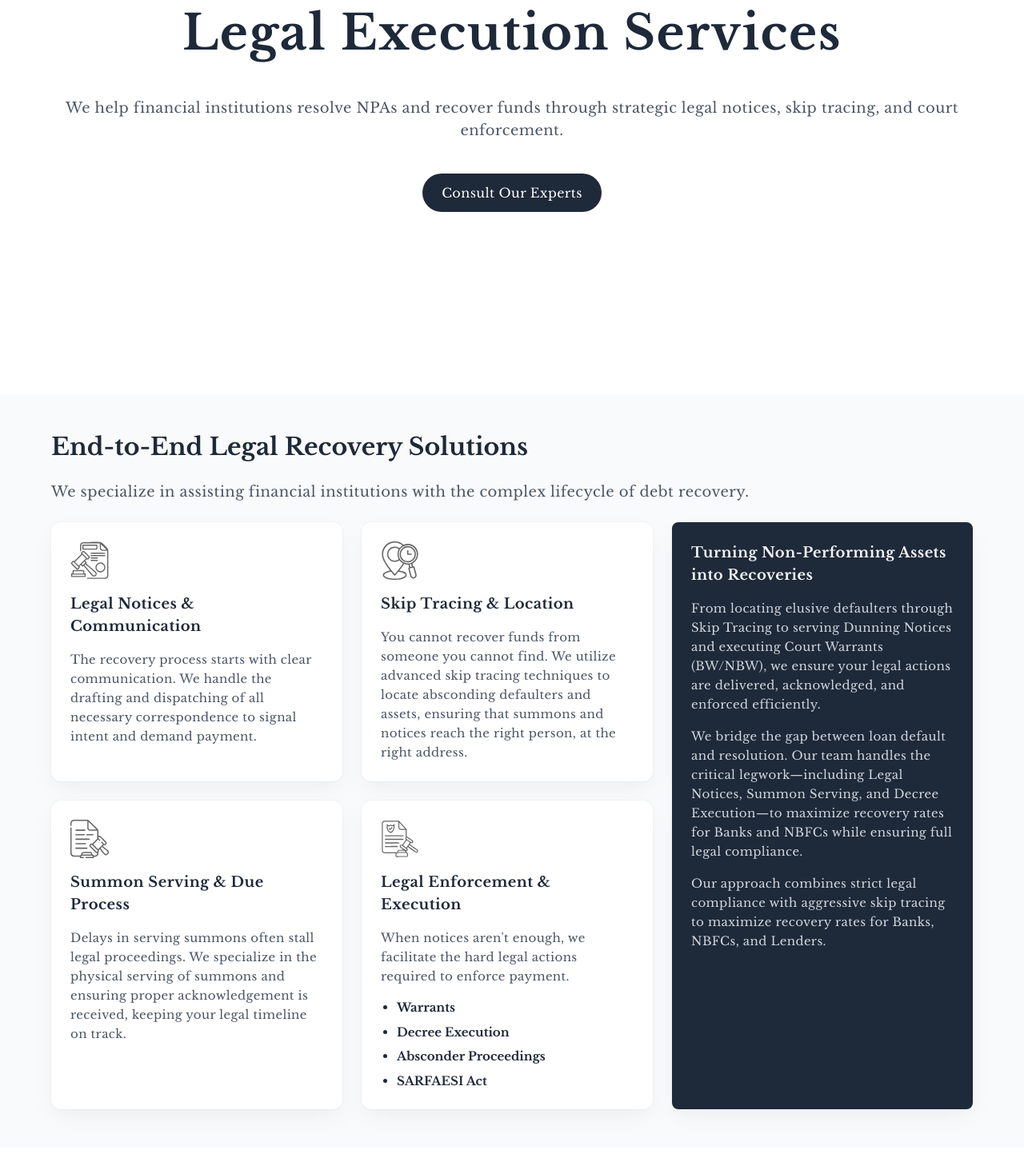
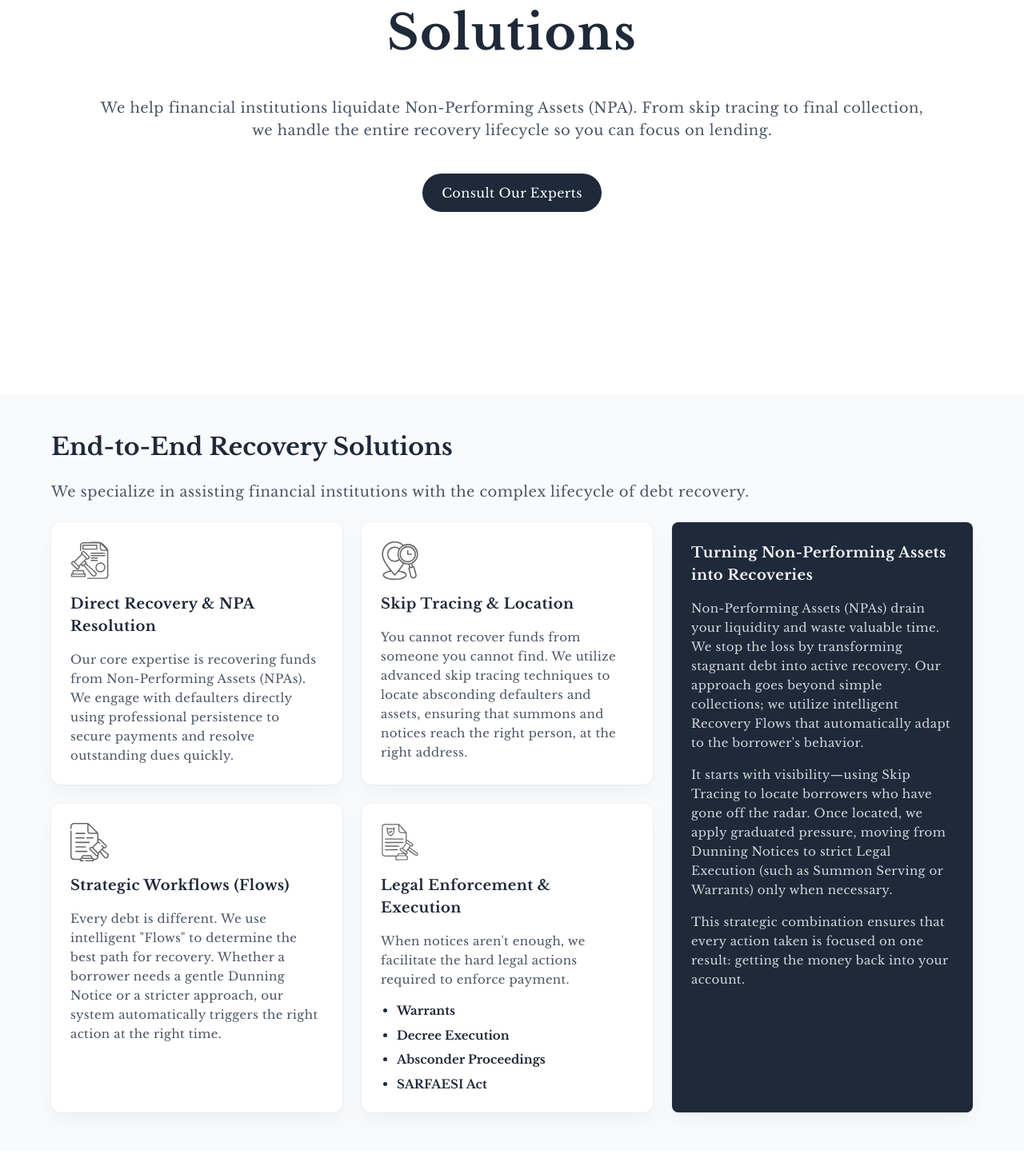
Before and after one commit to gautamitservices/wings-india-app, a Next.js app: page / in a window 1280 px wide. Shown: the part 307-1770 px from the top of the page at 80% size. Built offline with nearby package versions, Linux system fonts and the light colour scheme.

Commit message:
Content changed

```diff
--- a/app/page.js
+++ b/app/page.js
@@ -44,20 +44,18 @@ const list = [
 ];
 
 export default function Home() {
-  const [tooltipContent, setTooltipContent] = useState("");
-  const getRegionData = (geo) => {
-    return locationData.find((s) => s.state === geo.properties.NAME_1);
-  };
   return (
     <div className={libreBaskerville.className}>
       <div className={`flex h-fit min-h-screen tracking-wide bg-white`}>
         <div className="w-[90%] mx-auto h-full min-h-screen flex flex-col justify-center items-center">
           <h1 className="text-2xl md:text-4xl lg:text-6xl font-bold tracking-wide leading-10 lg:leading-20  text-center text-gray-800">
-            Professional Debt Recovery & Legal Execution Services
+            {/* Professional Debt Recovery & Legal Execution Services */}
+            Fast & Effective Debt Recovery Solutions
           </h1>
-          <p className="text-center lg:mt-10 text-gray-600 mt-6 font-normal tracking-wide leading-7 text-base lg:text-lg">
-            We help financial institutions resolve NPAs and recover funds through strategic legal
-            notices, skip tracing, and court enforcement.
+          <p className="text-center lg:mt-10 text-gray-600 mt-6 font-normal tracking-wide leading-7 text-base lg:text-lg lg:w-[90%] mx-auto">
+            We help financial institutions liquidate Non-Performing Assets (NPA). From skip tracing
+            to final collection, we handle the entire recovery lifecycle so you can focus on
+            lending.
           </p>
           <button className="mt-6 lg:mt-10 px-6 py-3 bg-gray-800 text-white rounded-full hover:bg-gray-600 cursor-pointer transition">
             Consult Our Experts
@@ -67,7 +65,7 @@ export default function Home() {
       <div className="w-full bg-gray-50">
         <div className="py-12 w-[90%] mx-auto">
           <h2 className="text-2xl md:text-3xl font-bold text-start text-gray-800">
-            End-to-End Legal Recovery Solutions
+            End-to-End Recovery Solutions
           </h2>
           <p className="text-gray-600 font-normal mt-6 leading-7 tracking-wide text-base lg:text-lg">
             We specialize in assisting financial institutions with the complex lifecycle of debt
@@ -84,11 +82,12 @@ export default function Home() {
                   className="opacity-60!"
                 />
                 <h3 className="font-bold! tracking-wide leading-7 mt-4! text-base lg:text-lg text-gray-800">
-                  Legal Notices & Communication
+                  Direct Recovery & NPA Resolution
                 </h3>
                 <p className="mt-4 text-gray-600 tracking-wide leading-6 text-[15px] font-normal">
-                  The recovery process starts with clear communication. We handle the drafting and
-                  dispatching of all necessary correspondence to signal intent and demand payment.{" "}
+                  Our core expertise is recovering funds from Non-Performing Assets (NPAs). We
+                  engage with defaulters directly using professional persistence to secure payments
+                  and resolve outstanding dues quickly.
                 </p>
               </div>
               <div className="p-6 rounded-xl bg-white shadow-main">
@@ -117,12 +116,12 @@ export default function Home() {
                   className="opacity-60!"
                 />{" "}
                 <h3 className="font-bold! tracking-wide leading-7 mt-4! text-base lg:text-lg text-gray-800">
-                  Summon Serving & Due Process
+                  Strategic Workflows (Flows)
                 </h3>
                 <p className="mt-4 text-gray-600 tracking-wide leading-6 text-[15px] font-normal">
-                  Delays in serving summons often stall legal proceedings. We specialize in the
-                  physical serving of summons and ensuring proper acknowledgement is received,
-                  keeping your legal timeline on track.
+                  Every debt is different. We use intelligent "Flows" to determine the best path for
+                  recovery. Whether a borrower needs a gentle Dunning Notice or a stricter approach,
+                  our system automatically triggers the right action at the right time.
                 </p>
               </div>
               <div className="p-6 rounded-xl bg-white shadow-main">
@@ -153,18 +152,19 @@ export default function Home() {
                 Turning Non-Performing Assets into Recoveries
               </h3>
               <p className="mt-4 text-gray-300 tracking-wide leading-6 text-[15px] font-normal">
-                From locating elusive defaulters through Skip Tracing to serving Dunning Notices and
-                executing Court Warrants (BW/NBW), we ensure your legal actions are delivered,
-                acknowledged, and enforced efficiently.{" "}
+                Non-Performing Assets (NPAs) drain your liquidity and waste valuable time. We stop
+                the loss by transforming stagnant debt into active recovery. Our approach goes
+                beyond simple collections; we utilize intelligent Recovery Flows that automatically
+                adapt to the borrower's behavior.
               </p>
               <p className="mt-4 text-gray-300 tracking-wide leading-6 text-[15px] font-normal">
-                We bridge the gap between loan default and resolution. Our team handles the critical
-                legwork—including Legal Notices, Summon Serving, and Decree Execution—to maximize
-                recovery rates for Banks and NBFCs while ensuring full legal compliance.
+                It starts with visibility—using Skip Tracing to locate borrowers who have gone off
+                the radar. Once located, we apply graduated pressure, moving from Dunning Notices to
+                strict Legal Execution (such as Summon Serving or Warrants) only when necessary.
               </p>
               <p className="mt-4 text-gray-300 tracking-wide leading-6 text-[15px] font-normal">
-                Our approach combines strict legal compliance with aggressive skip tracing to
-                maximize recovery rates for Banks, NBFCs, and Lenders.
+                This strategic combination ensures that every action taken is focused on one result:
+                getting the money back into your account.
               </p>
             </div>
           </div>
```
